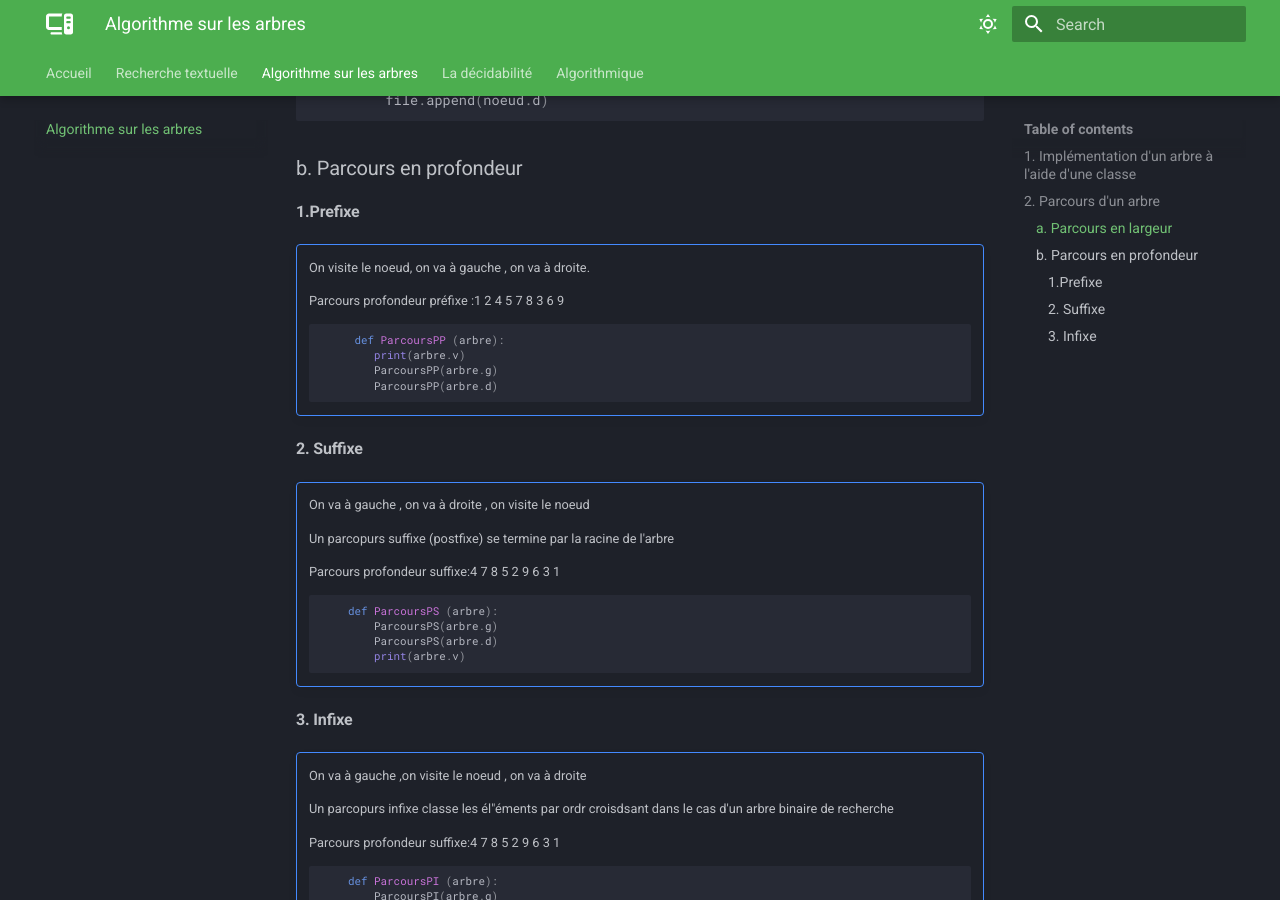
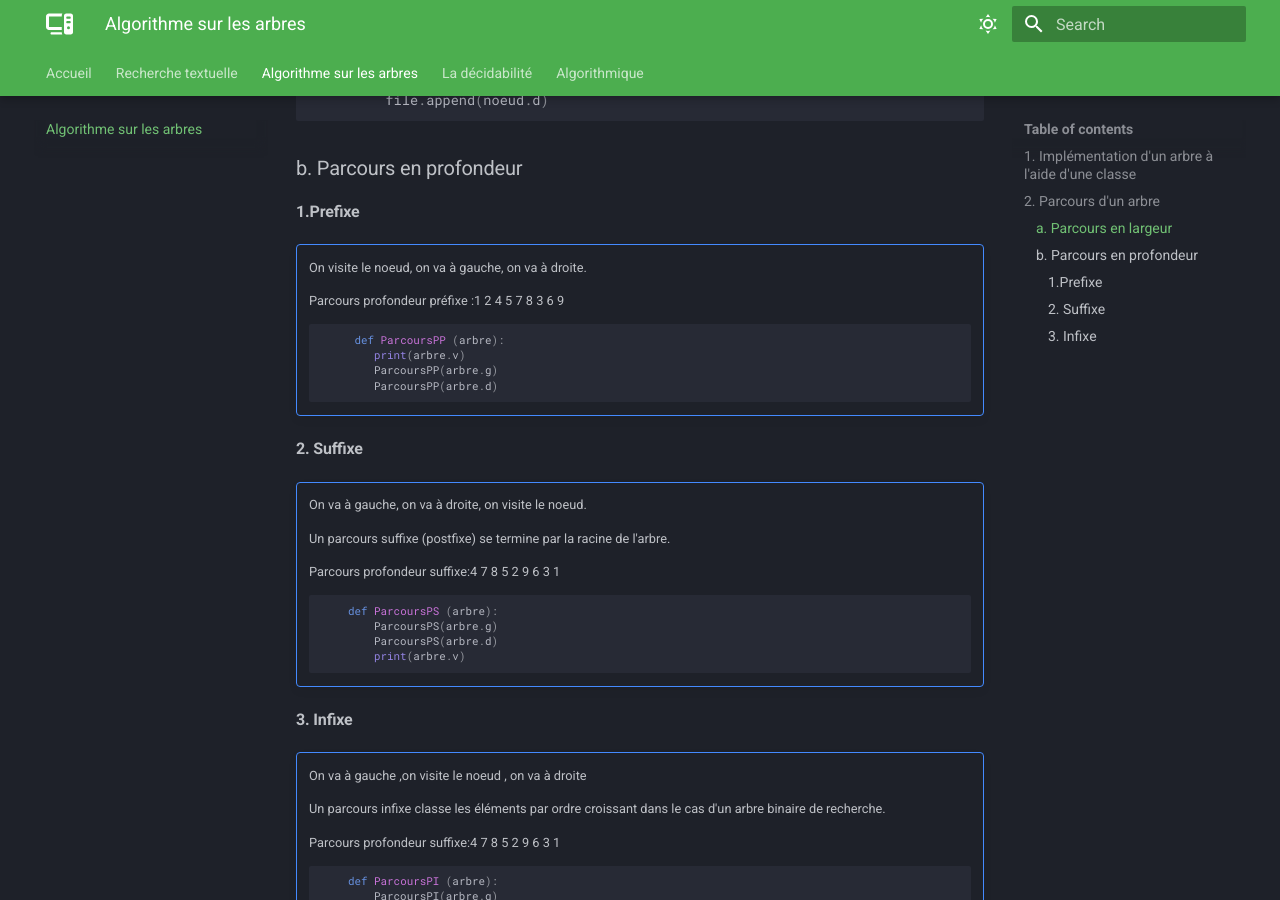
Before and after one commit to nsiRotrouDreux/site, an MkDocs documentation site: the page built from docs/algoArbre.md, in a window 1280 px wide and 900 px high, scrolled down 2627 px. Built offline with MkDocs 1.6.1 and Material for MkDocs 9.7.7, drawn with Linux system fonts in a browser that asks for light colours; some of the changed text lies outside the part shown.

Commit message:
Update algoArbre.md

```diff
--- a/docs/algoArbre.md
+++ b/docs/algoArbre.md
@@ -72,7 +72,7 @@ class Noeud :
 
         h <= n <= $2^{h}-1$
 
-    Dans le cas où la taille d'un arbre est égale à $2^{h}-1$, on dit que l'arbre est complet
+    Dans le cas où la taille d'un arbre est égale à $2^{h}-1$, on dit que l'arbre est complet.
 
 
 ## 2. Parcours d'un arbre
@@ -110,7 +110,7 @@ class Noeud :
 #### 1.Prefixe
 !!! note ""
 
-    On visite le noeud, on va à gauche , on va à droite.
+    On visite le noeud, on va à gauche, on va à droite.
 
     Parcours profondeur préfixe :1 2 4 5 7 8 3 6 9
 
@@ -123,9 +123,9 @@ class Noeud :
 #### 2. Suffixe
 !!! note ""
 
-    On va à gauche , on va à droite , on visite le noeud
+    On va à gauche, on va à droite, on visite le noeud.
 
-     Un parcopurs suffixe (postfixe) se termine par la racine de l'arbre
+     Un parcours suffixe (postfixe) se termine par la racine de l'arbre.
 
      Parcours profondeur suffixe:4 7 8 5 2 9 6 3 1
 
@@ -141,7 +141,7 @@ class Noeud :
 
      On va à gauche ,on visite le noeud  , on va à droite
 
-     Un parcopurs infixe classe les él"éments par ordr croisdsant dans le cas d'un arbre binaire de recherche
+     Un parcours infixe classe les éléments par ordre croissant dans le cas d'un arbre binaire de recherche.
 
      Parcours profondeur suffixe:4 7 8 5 2 9 6 3 1
 
```
